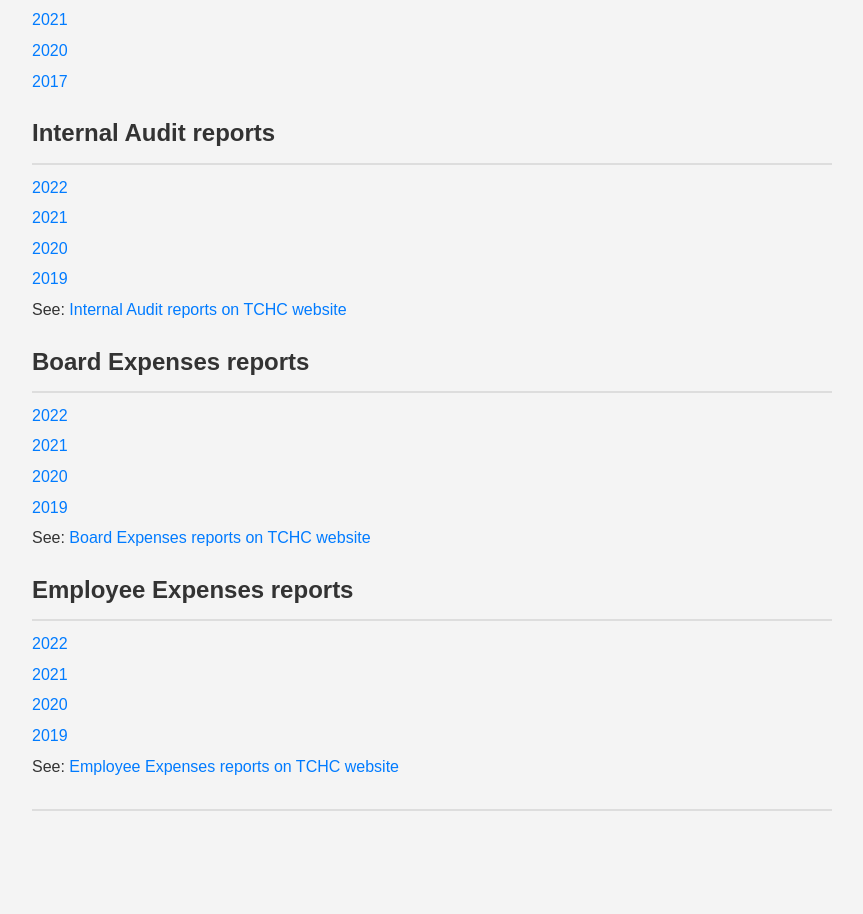
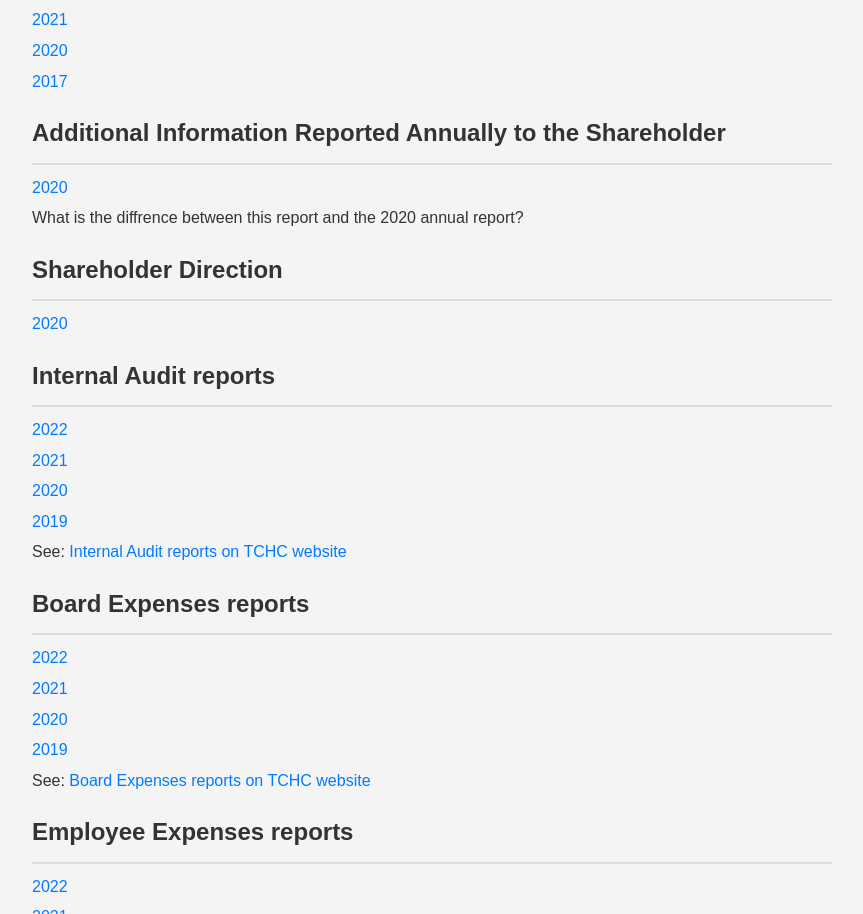
Before and after one commit to RamVasuthevan/notes-on-TCHC, a plain HTML site: page index.html in a window 1280 px wide. Shown: the part 878-1792 px from the top of the page, without its empty margins (208-1071 px from the left). Before the commit the page ends 1709 px from the top, so only its background shows below. Drawn offline with Linux system fonts and the light colour scheme.

Commit message:
Add some more 2020 files

```diff
--- a/index.html
+++ b/index.html
@@ -76,6 +76,21 @@ href="./ConsolidatedFinancialStatements/backgroundfile-168505.pdf">2020</a>
 href="./ConsolidatedFinancialStatements/backgroundfile-116263.pdf">2017</a>
 <!-- https://www.toronto.ca/legdocs/mmis/2018/ex/bgrd/backgroundfile-116263.pdf --></li>
 </ul>
+<h2
+id="additional-information-reported-annually-to-the-shareholder">Additional
+Information Reported Annually to the Shareholder</h2>
+<ul>
+<li><a
+href="./AdditionalInformationReportedShareholder/backgroundfile-168508.pdf">2020</a>
+<!-- https://www.toronto.ca/legdocs/mmis/2021/ex/bgrd/backgroundfile-168506.pdf --></li>
+</ul>
+<p>What is the diffrence between this report and the 2020 annual
+report?</p>
+<h2 id="shareholder-direction">Shareholder Direction</h2>
+<ul>
+<li><a href="./ShareholderDirection/backgroundfile-168510.pdf">2020</a>
+<!-- https://www.toronto.ca/legdocs/mmis/2021/ex/bgrd/backgroundfile-168510.pdf --></li>
+</ul>
 <h2 id="internal-audit-reports">Internal Audit reports</h2>
 <ul>
 <li><a
```
Also changed, not shown: 3 other files.
